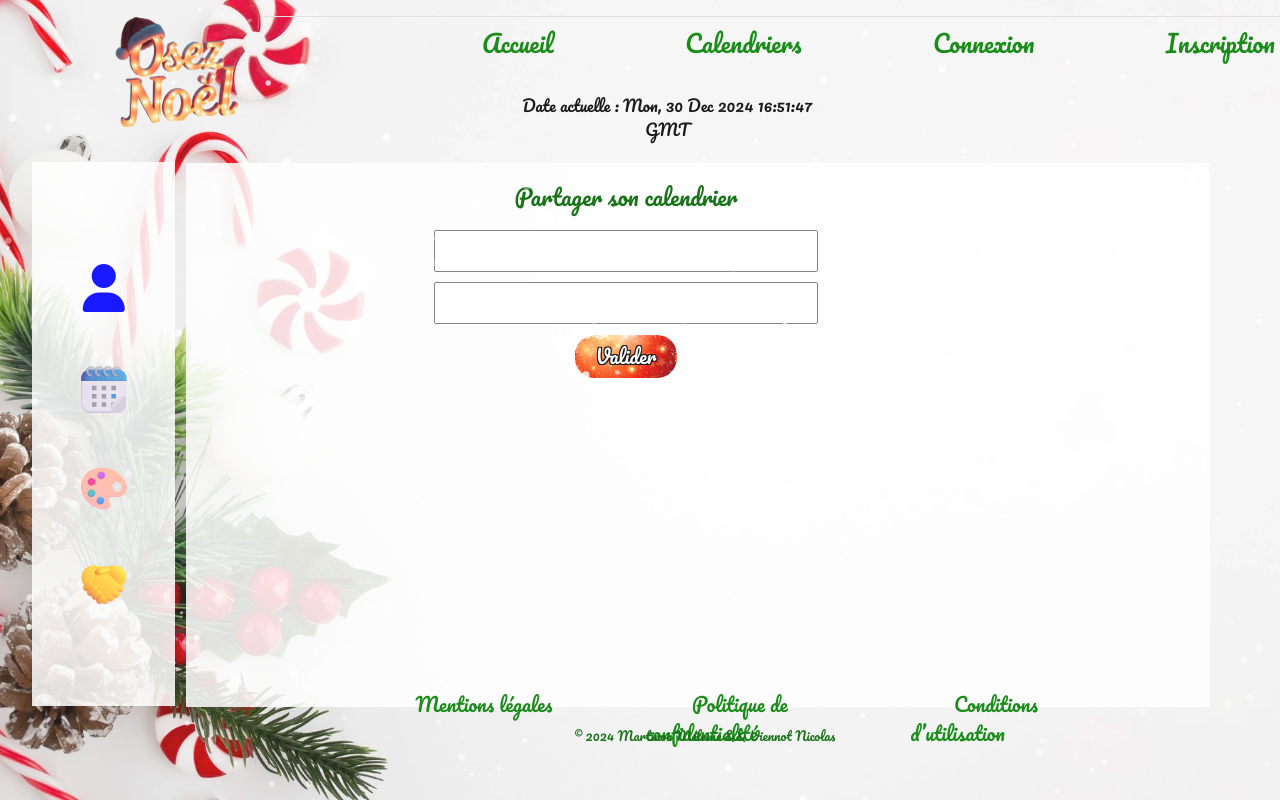
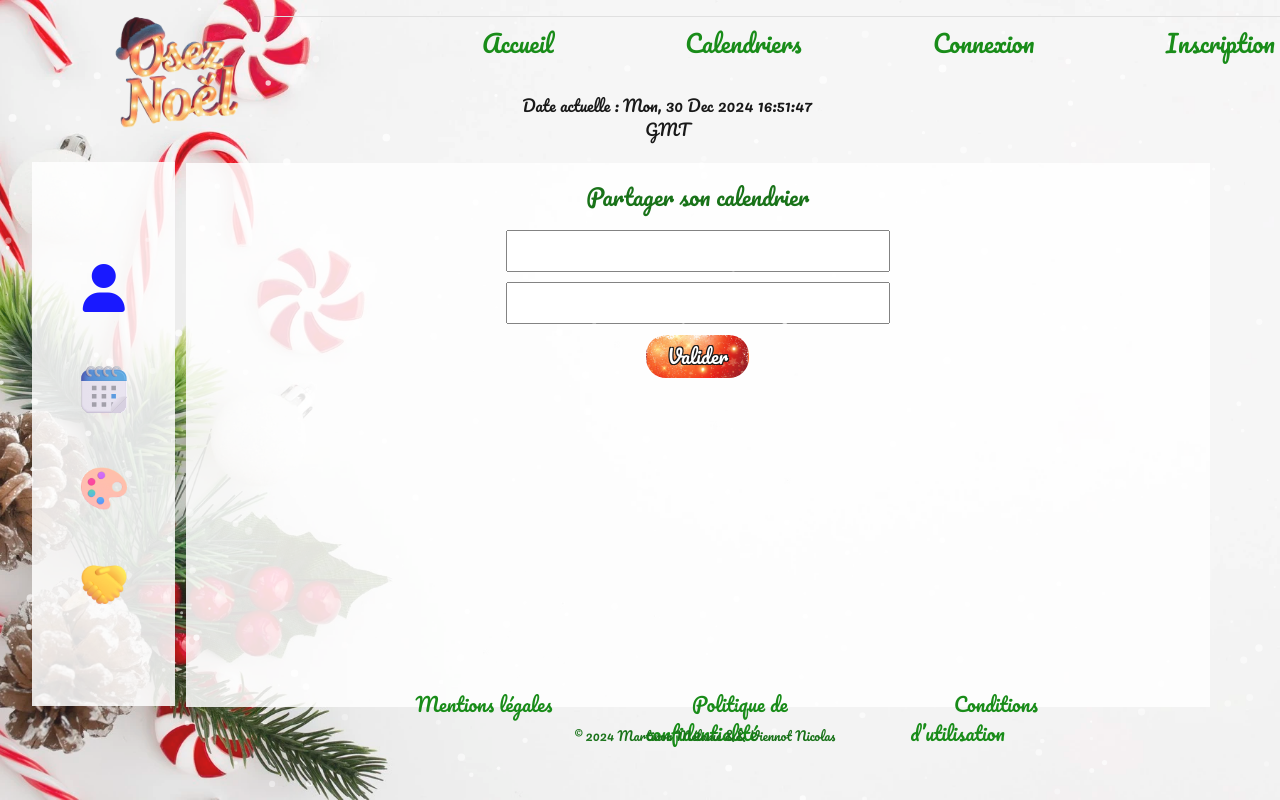
Before and after one commit to melinox58/app-noel, a Vue app in the folder front/: page /share in a window 1280 px wide. Built offline with nearby package versions, Linux system fonts and the light colour scheme.

Commit message:
debug front

```diff
--- a/front/src/components/ShareComponent.vue
+++ b/front/src/components/ShareComponent.vue
@@ -103,7 +103,7 @@ form{
   align-items: center;
   justify-content: center;
   margin-top: 27%;
-  margin-left: -7%;
+  margin-left: 0;
 }
 
 .content-container > main:nth-child(2) > div:nth-child(1) {
```
